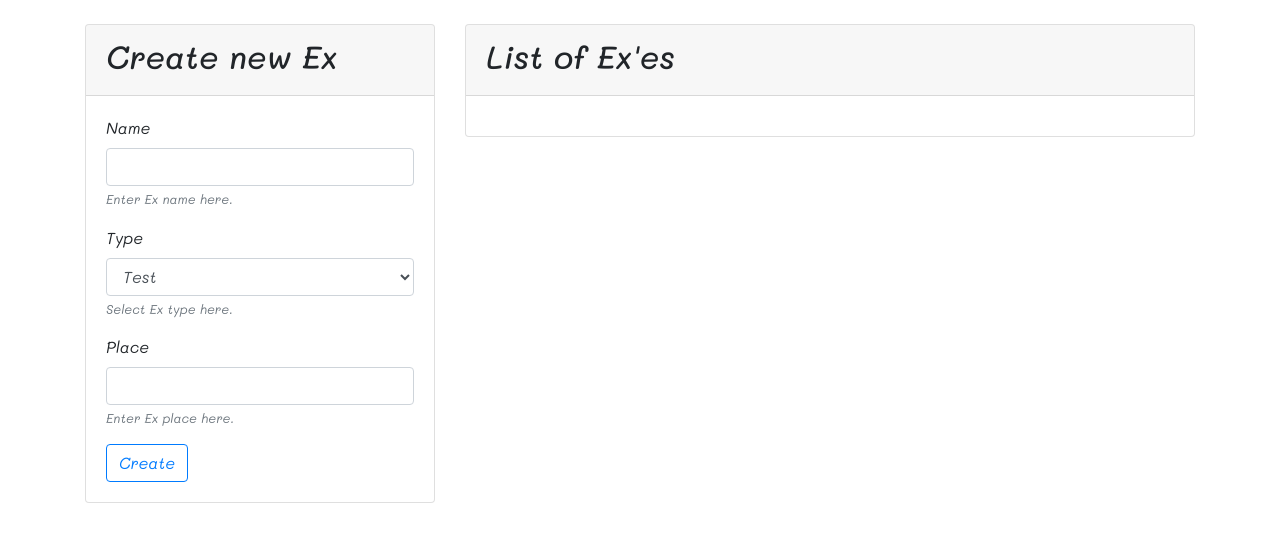
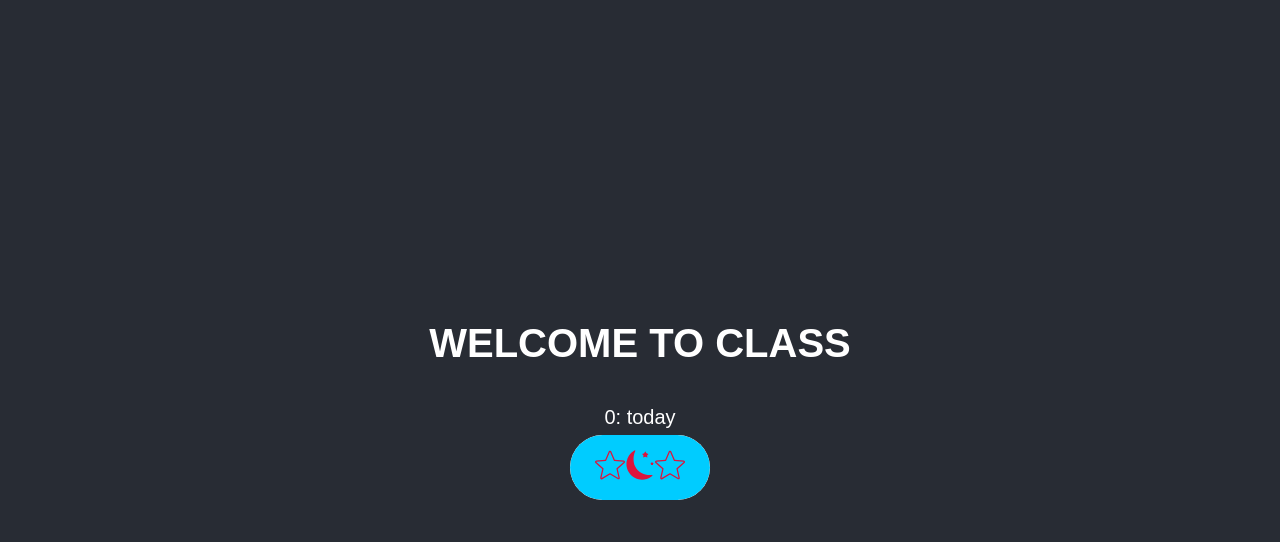
Before and after one commit to Kristle22/react, a React (Create React App) app: page / in a window 1280 px wide. Shown: the top 542 px of the page. Built offline with nearby package versions, Linux system fonts and the light colour scheme.

Commit message:
classwork classes&icons

```diff
--- a/public/index.html
+++ b/public/index.html
@@ -48,5 +48,34 @@
       To begin the development, run `npm start` or `yarn start`.
       To create a production bundle, use `npm run build` or `yarn build`.
     -->
+
+    <svg style="display: none" xmlns="http://www.w3.org/2000/svg">
+      <symbol id="star" viewBox="0 0 122.88 117.42">
+        <g>
+          <path
+            d="M66.71 3.55L81.1 37.26l36.58 3.28v-.01c1.55.13 2.91.89 3.85 2.01a5.663 5.663 0 011.32 4.13v.01a5.673 5.673 0 01-1.69 3.57c-.12.13-.25.25-.39.36L93.25 74.64l8.19 35.83c.35 1.53.05 3.06-.73 4.29a5.652 5.652 0 01-3.54 2.52l-.14.03c-.71.14-1.43.15-2.12.02v.01c-.75-.13-1.47-.42-2.11-.84l-.05-.03-31.3-18.71-31.55 18.86a5.664 5.664 0 01-7.79-1.96c-.38-.64-.62-1.33-.73-2.02-.1-.63-.09-1.27.02-1.89.02-.13.04-.27.08-.4l8.16-35.7c-9.24-8.07-18.74-16.1-27.83-24.3l-.08-.08a5.64 5.64 0 01-1.72-3.7c-.1-1.45.36-2.93 1.4-4.12l.12-.13.08-.08a5.668 5.668 0 013.77-1.72h.06l36.34-3.26 14.44-33.8c.61-1.44 1.76-2.5 3.11-3.05 1.35-.54 2.9-.57 4.34.04.69.29 1.3.71 1.8 1.22.53.53.94 1.15 1.22 1.82l.02.06zm10.19 37.2L61.85 5.51a.42.42 0 00-.09-.14.42.42 0 00-.14-.09.427.427 0 00-.35 0c-.1.04-.19.12-.24.24L45.98 40.75c-.37.86-1.18 1.49-2.18 1.58l-37.9 3.4c-.08.01-.16.02-.24.02-.06 0-.13.02-.18.05-.03.01-.05.03-.07.05l-.1.12c-.05.08-.07.17-.06.26.01.09.04.18.09.25.06.05.13.11.19.17l28.63 25c.77.61 1.17 1.62.94 2.65l-8.51 37.22-.03.14c-.01.06-.02.12-.01.17a.454.454 0 00.33.36c.12.03.24.02.34-.04l32.85-19.64c.8-.5 1.85-.54 2.72-.02L95.43 112c.08.04.16.09.24.14.05.03.1.05.16.06v.01c.04.01.09.01.14 0l.04-.01c.12-.03.22-.1.28-.2.06-.09.08-.21.05-.33L87.8 74.28a2.6 2.6 0 01.83-2.55l28.86-25.2c.04-.03.07-.08.1-.13.02-.04.03-.1.04-.17a.497.497 0 00-.09-.33.48.48 0 00-.3-.15v-.01c-.01 0-.03 0-.03-.01l-37.97-3.41c-1-.01-1.93-.6-2.34-1.57z"
+          />
+        </g>
+      </symbol>
+    </svg>
+    <svg
+      style="display: none"
+      xmlns="http://www.w3.org/2000/svg"
+      xmlns:xlink="http://www.w3.org/1999/xlink"
+      xml:space="preserve"
+    >
+      <symbol id="moon" viewBox="0 0 1000 1000">
+        <g transform="translate(0.000000,511.000000) scale(0.100000,-0.100000)">
+        <path
+          d="M2989,4839.8C1685.4,4035.2,826.7,2778.1,555.9,1281.1c-85.1-464.2-85.1-1322.9,0-1787.1C846-2107.5,1909.8-3527.1,3360.3-4250.4c1172.1-587.9,2572.3-700.1,3856.6-313.3c580.2,174.1,1439,649.9,1829.6,1017.3c131.5,123.8,143.1,150.9,85.1,239.8c-27.1,46.4-123.8,54.2-530,46.4c-2386.6-58-4355.6,1044.4-5249.1,2935.9c-348.1,735-499,1466.1-499,2433.1c3.9,936.1,139.2,1601.4,537.7,2603.3c73.5,185.7,73.5,189.6,0,243.7c-42.6,30.9-89,54.2-100.6,54.2C3279.1,5010,3143.7,4932.6,2989,4839.8z"
+        />
+        <path
+          d="M6667.6,4538.1c-23.2-27.1-89-158.6-147-290.1c-104.4-235.9-108.3-239.8-286.2-266.9c-580.2-81.2-607.3-123.8-294-441l228.2-228.2l-50.3-309.4c-27.1-170.2-38.7-324.9-23.2-348.1c42.6-73.5,189.6-46.4,425.5,89l232.1,127.7l259.2-127.7c429.4-216.6,487.4-177.9,398.4,274.6l-50.3,270.8l235.9,243.7c324.9,324.9,297.9,367.5-286.2,448.7c-170.2,27.1-181.8,34.8-290.1,263C6861,4576.8,6764.3,4658,6667.6,4538.1z"
+        />
+        <path
+          d="M8857,929.1c-50.3-81.2-112.2-135.4-158.6-135.4c-104.5,0-224.4-69.6-224.4-131.5c0-27.1,46.4-89,100.6-143.1c81.3-77.4,92.9-116,73.5-220.5c-34.8-193.4,30.9-251.4,197.3-174.1c119.9,58,143.1,58,259.2,3.9c178-85.1,263-34.8,232.1,143.1c-15.4,104.4,0,154.7,81.3,255.3c58,65.7,96.7,143.1,89,166.3c-7.7,23.2-85.1,58-170.2,77.4c-123.8,27.1-170.2,61.9-220.5,166.3C9038.8,1099.3,8957.6,1099.3,8857,929.1z"
+        />
+      </symbol>
+    </svg>
   </body>
 </html>
--- a/src/App.jsx
+++ b/src/App.jsx
@@ -1,78 +1,14 @@
-import { useEffect, useState } from 'react'
-import './bootstrap.css'
-import './crud.scss'
-import Create from './Components/crud/Create'
-import List from './Components/crud/List'
-import Edit from './Components/crud/Edit'
-import { create, edit, read, remove } from './FUNCTIONS/localStorage'
-// import './App.scss'
+import './App.scss';
+import Counter from './Components/019/Counter';
 
 function App() {
-  const [lastUpdate, setLastUpdate] = useState(new Date())
-
-  const [exes, setExes] = useState(null)
-
-  const [modalData, setModalData] = useState(null)
-
-  const [createData, setCreateData] = useState(null)
-
-  const [deleteData, setDeleteData] = useState(null)
-
-  const [editData, setEditData] = useState(null)
-
-  // Read
-  useEffect(() => {
-    setExes(read())
-  }, [lastUpdate])
-
-  //Create
-  useEffect(() => {
-    if (null === createData) {
-      return
-    }
-    create(createData)
-    setLastUpdate(Date.now())
-  }, [createData])
-
-  // Delete
-  useEffect(() => {
-    if (null === deleteData) {
-      return
-    }
-    remove(deleteData)
-    setLastUpdate(Date.now())
-  }, [deleteData])
-
-  useEffect(() => {
-    if (null === editData) {
-      return
-    }
-    edit(editData)
-    setLastUpdate(Date.now())
-  }, [editData])
-
   return (
-    <>
-      <div className='container'>
-        <div className='row'>
-          <div className='col-4'>
-            <Create setCreateData={setCreateData}></Create>
-          </div>
-          <div className='col-8'>
-            <List
-              exes={exes}
-              setDeleteData={setDeleteData}
-              setModalData={setModalData}
-            />
-          </div>
-        </div>
-      </div>
-      <Edit
-        setEditData={setEditData}
-        modalData={modalData}
-        setModalData={setModalData}
-      />
-    </>
-  )
+    <div className='App'>
+      <header className='App-header'>
+        <h1>Welcome to class</h1>
+        <Counter when={'today'} />
+      </header>
+    </div>
+  );
 }
-export default App
+export default App;
--- a/src/App.scss
+++ b/src/App.scss
@@ -173,3 +173,16 @@ span {
   }
 }
 // <div class="lds-hourglass"></div>
+
+svg {
+  width: 30px;
+  height: 30px;
+  fill: crimson;
+}
+.kitas-svg:hover {
+  fill: yellow;
+}
+.trecias-svg:hover {
+  transform: scale(0.7);
+  fill: yellow;
+}
--- /dev/null
+++ b/src/Components/019/Counter.jsx
@@ -0,0 +1,35 @@
+import React from 'react';
+
+class Counter extends React.Component {
+  constructor() {
+    super();
+    this.state = { counter: 0 };
+  }
+
+  doClick = () => {
+    this.setState((s) => ({ counter: s.counter + 1 }));
+  };
+
+  render() {
+    return (
+      <>
+        <div>
+          {this.state.counter}: {this.props.when}
+        </div>
+        <button onClick={this.doClick}>
+          <svg>
+            <use href='#star' />
+          </svg>
+          <svg>
+            <use href='#moon' className='kitas-svg' />
+          </svg>
+          <svg>
+            <use className='trecias-svg' href='#star' />
+          </svg>
+        </button>
+      </>
+    );
+  }
+}
+
+export default Counter;
```
Also changed, not shown: src/crud.jsx (added, +78 -0 lines).
